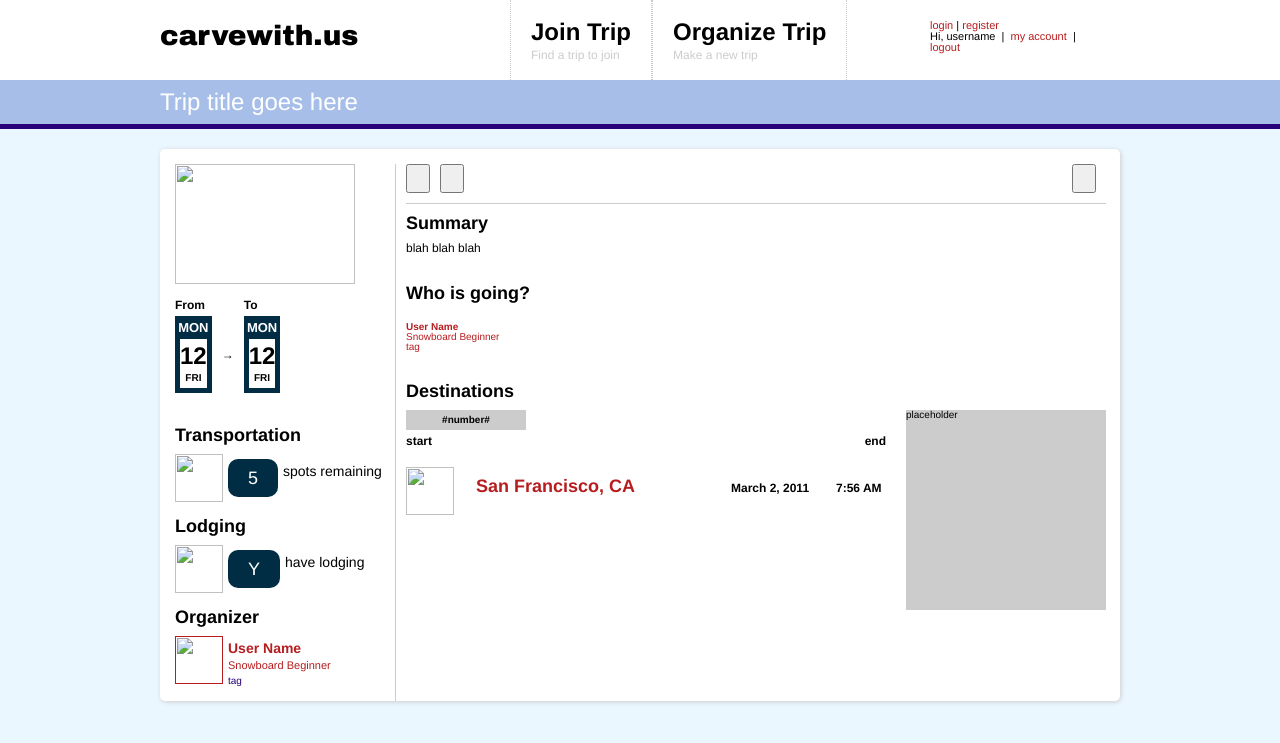
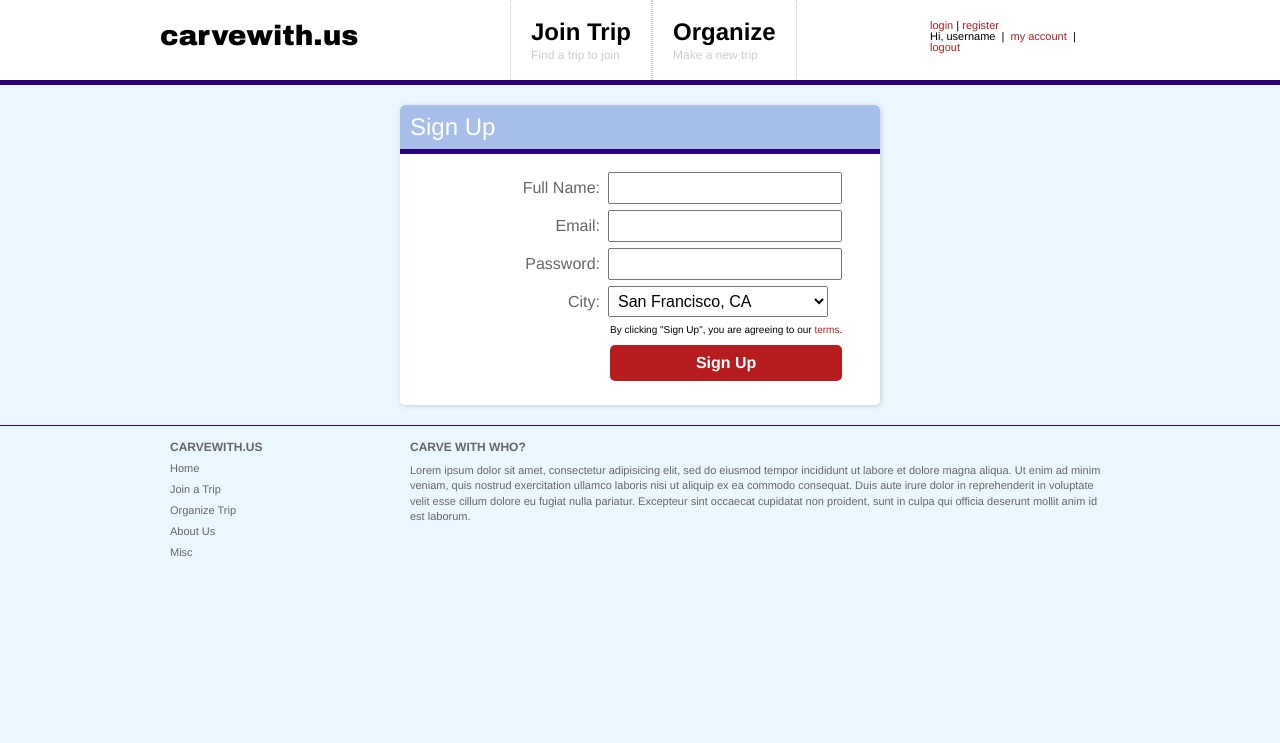
Before and after one commit to benzheren/carvewith.us, a Python web app: template carvewithus/templates/cws/signup.html in a window 1280 px wide. Shown: the top 743 px of the page. Run offline with Jinja, Linux system fonts and the light colour scheme; the template is opened without the code that fills it, so the values that code supplies are empty; some libraries are stand-ins or nearby versions.

```diff
--- a/carvewithus/templates/cws/css/main.css
+++ b/carvewithus/templates/cws/css/main.css
@@ -152,6 +152,37 @@ a:hover {
 	margin:10px 0px;
 	font-size:2.4em;
 	font-weight:400;
+}
+
+/****************************************
+	Buttons
+*****************************************/
+a.button {
+	font-weight:bold;
+	text-align:center;
+	display:block;
+	border-radius:5px;
+}
+
+.button.primary {
+	font-weight:bold;
+	font-size:1.6em;
+
+	padding:10px 20px;
+
+	background:#b71d1f;
+	width:auto;
+
+	color:#fff;
+}
+.button.primary:hover {
+	text-decoration:none;
+}
+.button.primary:active {
+	background:#000;
+}
+.button.secondary {
+	font-size:1.1em;
 }
 
 
@@ -351,17 +382,11 @@ a:hover {
 #column_main .button {
 	float:left;
 	margin:0px 10px 0px 0px;
-	padding:5px 10px;
 }
-#column_main .button.primary {
-	font-weight:bold;
-	font-size:1.4em;
-}
-#column_main .button.secondary {
-	font-size:1.1em;
-}
+
 #column_main .button#btn_admin {
 	float:right;
+	margin:10px 10px 0px 0px;
 }
 #column_main .share {
 	float:left;
@@ -375,6 +400,8 @@ a:hover {
 #column_main .outer {
 	margin:10px 0px 30px 0px;
 }
+
+
 p#description {
 	font-size:1.2em;
 }
@@ -479,10 +506,15 @@ map {
 	width:100%;
 	min-height:100px;
 	overflow:hidden;
-	padding:20px 0 20px 0;
+	padding:0px 0 20px 0;
 	/* background:#a7bfe8; */
 	color:#666;
-	border-top:0px solid #280078;
+	border-top:1px solid #280078;
+}
+
+.footer .container_12 {
+
+	padding:10px 0px;
 }
 .footer a {
 	color:#666;
@@ -516,3 +548,59 @@ map {
 	margin:10px 0px;
 	line-height:1.4em;
 }
+
+/****************************************
+	Sign Up / Small Content
+*****************************************/
+.container_480 {
+	width:480px;
+	margin:0 auto;
+}
+.container_480 .bar {
+	padding:0 0 10px 0;
+	width:100%;
+	border-radius:5px 5px 0px 0px;
+	background:	#a7bfe8;
+	overflow:hidden;
+	display:block;
+	border-bottom:5px solid #280078;
+}
+
+.container_480 .bar h3 {
+	float:left;
+	display:block;
+	margin:10px 0 0 10px;
+	font-size:2.4em;
+	font-weight:400;
+	color:#fff;
+
+}
+
+
+#signup table.verticalform {
+	width:100%;
+	display:inline-block;
+}
+
+#signup .verticalform td.label {
+	width: 200px;
+	text-align:right;
+	padding:0 5px 0 0;
+}
+#signup .verticalform td.input {
+	padding:3px;
+}
+#signup .verticalform td.text {
+	padding:5px;
+}
+
+#signup .verticalform td.label label {
+	font-size:1.6em;
+	color:#666;
+}
+
+#signup .verticalform td.input .inputtext {
+	padding:5px;
+	font-size:1.6em;
+	width:220px;
+}
--- a/carvewithus/templates/cws/signup.html
+++ b/carvewithus/templates/cws/signup.html
@@ -16,12 +16,12 @@
         <div class="logo"><h1>carvewith.us</h1></div>
 
         <ul class="menu">
-            <li><a href="">
+            <li><a href="joinlink">
                 <h2>Join Trip</h2>
                 <span class="sub">Find a trip to join</span>
             </a></li>
-            <li><a href="">
-                <h2>Organize Trip</h2>
+            <li><a href="organizelink">
+                <h2>Organize</h2>
                 <span class="sub">Make a new trip</span>
             </a></li>
         </ul>
@@ -44,156 +44,93 @@
 
 <!----- SubHead Start ----->
 <div id="subhead">
-	<div class="title">
-    	<h3>Trip title goes here</h3>
-    </div>
+
 </div>
 <!----- SubHead End ----->
 
 <!----- Content Start ----->
 
-<div id="content" class="content container_12">
+<div id="content" class="content container_480">
 
-	<!----- Left Column ----->
-	<div id="column_1" class="grid_3">
-    	<img src="" width="180" height="120" />
+    <!----- Title bar ----->
+	<div class="bar">
+    	<h3>Sign Up</h3>
+    </div>
+    <!----- end Title bar ----->
 
-        <div class="clear"> </div>
+    <!----- Manual Sign Up ----->
+    <form method="post" id="signup" name="signup">
+    <div class="clear"> </div>
 
-        <!----- Dates ----->
-        <div id="dates" class="outer">
-            <div id="from_date" class="inner">
-            	<span>From</span>
-            	<div class="date">
-            		<div class="month">MON</div>
-                    <div class="day">12</div>
-                    <div class="dow">fri</div>
-            	</div>
-            </div>
-            <div class="inner arrow">
-            	<span>&rarr;</span>
-            </div>
-            <div id="to_date" class="inner">
-            	<span>To</span>
-            	<div class="date">
-            		<div class="month">MON</div>
-                    <div class="day">12</div>
-                    <div class="dow">fri</div>
-            	</div>
-            </div>
-        </div>
-        <!-- end dates -->
-        <div class="clear"> </div>
+        <table class="verticalform" cellpadding="0" cellspacing="0">
+            <tbody>
+                <tr>
+                    <td class="label"><label for="reg_name">Full Name:</label></td>
+                    <td class="input"><input id="txt_reg_name" name="reg_name" type="text" class="inputtext" /></td>
+                </tr>
+                <tr>
+                    <td class="label"><label for="reg_email">Email:</label></td>
+                    <td class="input"><input id="txt_user_email" name="user_email" type="text" class="inputtext" /></td>
+                </tr>
+                <tr>
+                    <td class="label"><label for="reg_pwd">Password:</label></td>
+                    <td class="input"><input id="txt_reg_pwd" name="reg_pwd" type="password" class="inputtext" /></td>
+                </tr>
+                <tr>
+                    <td class="label"><label for="reg_city">City:</label></td>
+                    <td class="input">
+                        <select id="txt_reg_city" name="full_name" class="inputtext">
+                            <option value="sfo">San Francisco, CA</option>
+                            <option value="nyc">New York City, NY</option>
+                            <option value="chi">Chicago, IL</option>
+                            <option value="den">Denver, CO</option>
+                        </select>
+                    </td>
+                </tr>
+                <tr>
+                    <td class="label"></td>
+                    <td class="text">By clicking "Sign Up", you are agreeing to our <a href="terms">terms</a>.</td>
+                </tr>
+                <tr>
+                    <td class="label"></td>
+                    <td class="text"><a href="signup" class="button primary">Sign Up</a></td>
+                </tr>
 
-        <!-- Transportation -->
-        <div id="transportation" class="outer">
-            <h5>Transportation</h5>
-            <img class="col_lead_icon" src="" />
-            <div class="indicator">5</div>
-            <div class="label">spots remaining</div>
-        </div>
-        <!-- end Transportation -->
-        <div class="clear"> </div>
+            </tbody>
+        </table>
+    </form>
+    <!----- End Manual Sign Up ----->
 
-        <!-- Lodging -->
-        <div id="lodging" class="outer">
-            <h5>Lodging</h5>
-            <img class="col_lead_icon" src="" />
-            <div class="indicator">Y</div>
-            <div class="label">have lodging</div>
-        </div>
-        <!-- end Lodging -->
-        <div class="clear"> </div>
 
-        <!-- Organizer -->
-        <div id="organizer" class="outer">
-            <h5>Organizer</h5>
-            <div class="user_small">
-                <a id="user_###" class="block" href="">
-                <img class="small" src="" />
-                <h6 class="name">User Name</h6>
-                <div class="skill">
-                	<span class="activity">Snowboard</span>
-                    <span class="level">Beginner</span>
-                </div>
-                <ul class="tags">
-                	<li>tag</li>
-                </ul>
-				</a>
-            </div>
-        </div>
-        <!-- end Organizer -->
-        <div class="clear"> </div>
-    </div>
-	<!----- End Left Column ----->
 
-    <!----- Main Column ----->
-	<div id="column_main" class="grid_9">
-    	<!----- Top bar ----->
-        <div class="top">
-        	<input id="btn_join" class="button" name="join" type="button" />
-            <input id="btn_bookmark" class="button" name="bookmark" type="button" />
-            <ul id="share" class="share">
-            	<li class="label"></li>
-                <li></li>
-           	</ul>
-            <input id="btn_admin" class="button" name="admin" type="button" />
-        </div>
-        <!----- end Top bar ----->
-        <div id="summary" class="outer">
-        	<h4>Summary</h4>
-            <p id="description">blah blah blah</p>
-       	</div>
 
-        <div id="members" class="outer">
-        	<h4>Who is going?</h4>
-            <ul id="users_small_list">
-            	<li>
-                    <a id="user_###" class="block" href="">
-                        <img class="small" src="" />
-                        <h6 class="name">User Name</h6>
-                        <div class="skill">
-                        <span class="activity">Snowboard</span>
-                        <span class="level">Beginner</span>
-                        </div>
-                        <ul class="tags">
-                        	<li>tag</li>
-                        </ul>
-                    </a>
-                </li>
-            </ul>
-       	</div>
 
-        <div id="destinations" class="outer">
-        	<h4>Destinations</h4>
-            <div id="ds_col_main">
-                <ul class="timespan">
-                    <li value="#destinationid#">#number#</li>
-                </ul>
-
-                <div id="timespan_labels">
-                    <div class="start">start</div>
-                    <div class="end">end</div>
-                </div>
-                <div class="clear"></div>
-                <ul id="destination_list">
-                	<li value="#destinationid#">
-                    	<img class="marker" src="" />
-                        <h6 class="place"><a href="">San Francisco, CA</a></h6>
-                    	<div class="date">March 2, 2011</div>
-                        <div class="time">7:56 AM</div>
-                    </li>
-                </ul>
-           	</div>
-            <div id="ds_col_right">
-                <map>placeholder</map>
-           	</div>
-       	</div>
-
-    </div>
-    <!----- End Main Column ----->
+ <div class="clear"> </div>
 </div>
 <!----- Content End ----->
 
+
+<!----- Footer Start ----->
+<div class="footer">
+	<div class="container_12">
+		<div class="footer_col_1 grid_3">
+			<ul class="sitemap">
+				<li class="lead">carvewith.us</li>
+				<li><a href="home">Home</a></li>
+				<li><a href="jointrip">Join a Trip</a></li>
+				<li><a href="organizetrip">Organize Trip</a></li>
+				<li><a href="about">About Us</a></li>
+				<li><a href="mobile">Misc</a></li>
+			</ul>
+		</div>
+		<div class="grid_9">
+			<h1>Carve with who?</h1>
+			<p class="description">
+			Lorem ipsum dolor sit amet, consectetur adipisicing elit, sed do eiusmod tempor incididunt ut labore et dolore magna aliqua. Ut enim ad minim veniam, quis nostrud exercitation ullamco laboris nisi ut aliquip ex ea commodo consequat. Duis aute irure dolor in reprehenderit in voluptate velit esse cillum dolore eu fugiat nulla pariatur. Excepteur sint occaecat cupidatat non proident, sunt in culpa qui officia deserunt mollit anim id est laborum.
+			</p>
+		</div>
+	</div>
+</div>
+<!----- Footer End ----->
 </body>
 </html>
```
Also changed, not shown: carvewithus/templates/cws/body-footer.html (added, +22 -0 lines), carvewithus/templates/cws/body-header.html (added, +39 -0 lines), carvewithus/templates/cws/page-footer.html (added, +10 -0 lines), carvewithus/templates/cws/page-header.html (added, +11 -0 lines), carvewithus/templates/cws/tripprofile.html (+6 -4 lines).
